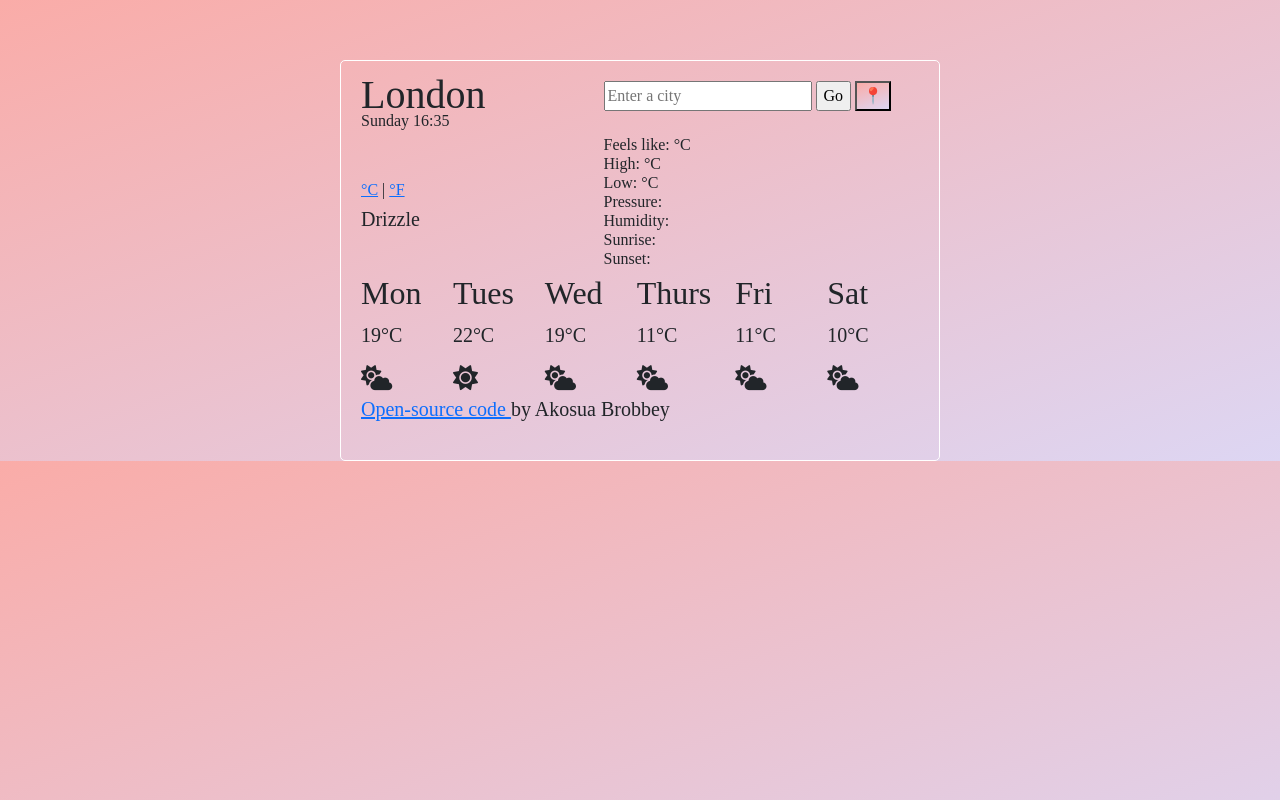
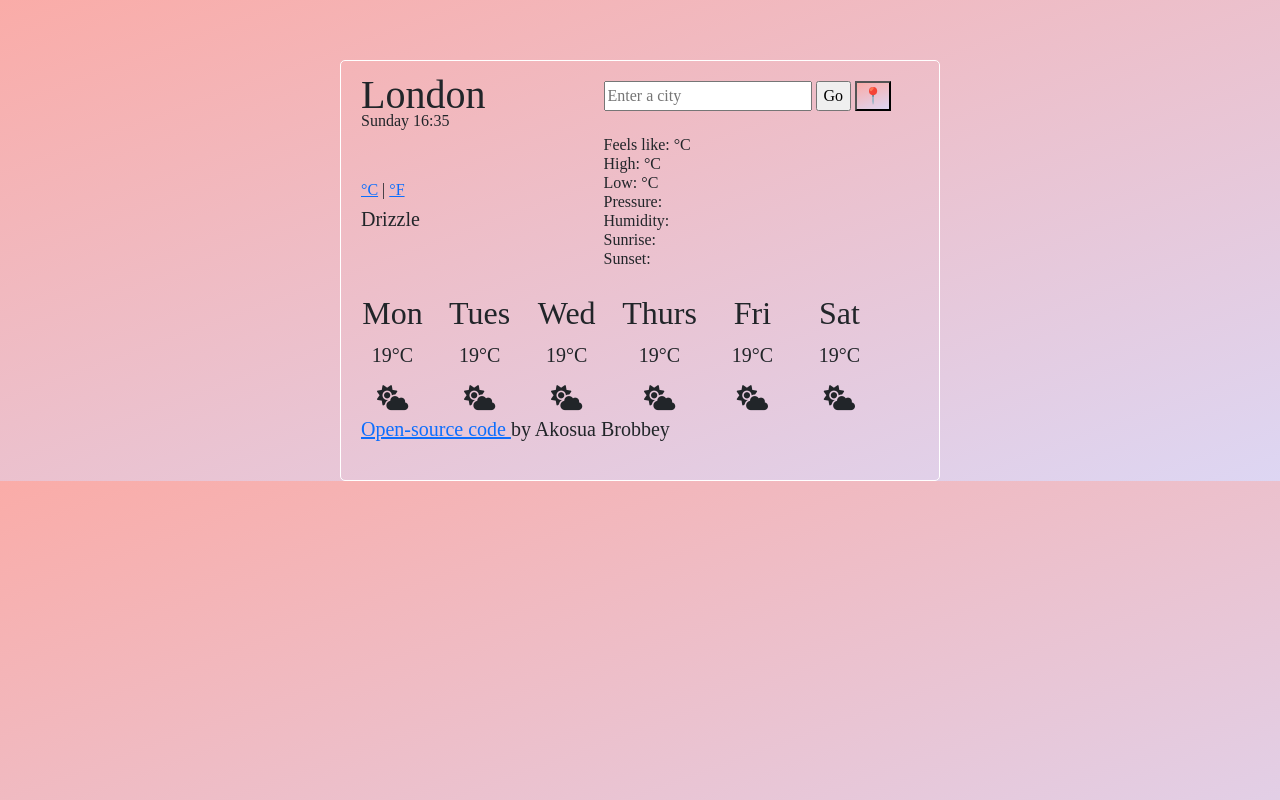
Before and after one commit to akaybrobbey/weather-app, a plain HTML site: page index.html in a window 1280 px wide. Drawn offline with nearby package versions, Linux system fonts and the light colour scheme; a web font is replaced by a local one.

Commit message:
integrated forecast into JS

```diff
--- a/features.js
+++ b/features.js
@@ -23,6 +23,23 @@ let currentDay = days[currentDate.getDay()];
 let dateAndTime = document.querySelector("#date-and-time");
 
 dateAndTime.innerHTML = `${currentDay} ${currentHour}:${currentMinutes}`;
+
+function displayWeatherForecast() {
+  let forecastElement = document.querySelector("#weather-forecast");
+  let forecastHTML = `<div class= "row">`;
+  let days = ["Mon", "Tues", "Wed", "Thurs", "Fri", "Sat"];
+  days.forEach(function (day) {
+    forecastHTML =
+      forecastHTML +
+      `<div class="col">
+            <h2 class ="weather-forecast-date">${day}</h2>
+            <p class = weather-forecast-temperature>19°C</p>
+            <i class="fas fa-cloud-sun"></i>
+          </div>`;
+  });
+  forecastHTML = forecastHTML + `</div>`;
+  forecastElement.innerHTML = forecastHTML;
+}
 
 function showTemperature(response) {
   let temperature = document.querySelector("#temperature");
@@ -104,3 +121,5 @@ fahrenheitLink.addEventListener("click", displayFahrenheitTemperature);
 
 let celsiusLink = document.querySelector("#celsius-link");
 celsiusLink.addEventListener("click", displayCelsiusTemperature);
+
+displayWeatherForecast();
--- a/index.html
+++ b/index.html
@@ -58,35 +58,10 @@
             <li>Sunset:<span id="sunset"></span></li>
           </ul>
         </div>
-        <div class="row">
-          <div class="col">
-            <h2>Mon</h2>
-            <p>19°C</p>
-            <i class="fas fa-cloud-sun"></i>
-          </div>
-          <div class="col">
-            <h2>Tues</h2>
-            <p>22°C</p>
-            <i class="fas fa-sun"></i>
-          </div>
-          <div class="col">
-            <h2>Wed</h2>
-            <p>19°C</p>
-            <i class="fas fa-cloud-sun"></i>
-          </div>
-          <div class="col">
-            <h2>Thurs</h2>
-            <p>11°C</p>
-            <i class="fas fa-cloud-sun"></i>
-          </div>
-          <div class="col">
-            <h2>Fri</h2>
-            <p>11°C</p>
-            <i class="fas fa-cloud-sun"></i>
-          </div>
-          <div class="col">
-            <h2>Sat</h2>
-            <p>10°C</p>
+        <div class="row" id="weather-forecast">
+          <div class="col-2">
+            <h2 class ="weather-forecast-date">Mon</h2>
+            <p class = weather-forecast-temperature>19°C</p>
             <i class="fas fa-cloud-sun"></i>
           </div>
         </div>
--- a/style.css
+++ b/style.css
@@ -63,3 +63,8 @@ li {
 #date-and-time {
   font-size: 16px;
 }
+
+#weather-forecast {
+  text-align: center;
+  margin-top: 20px;
+}
```
